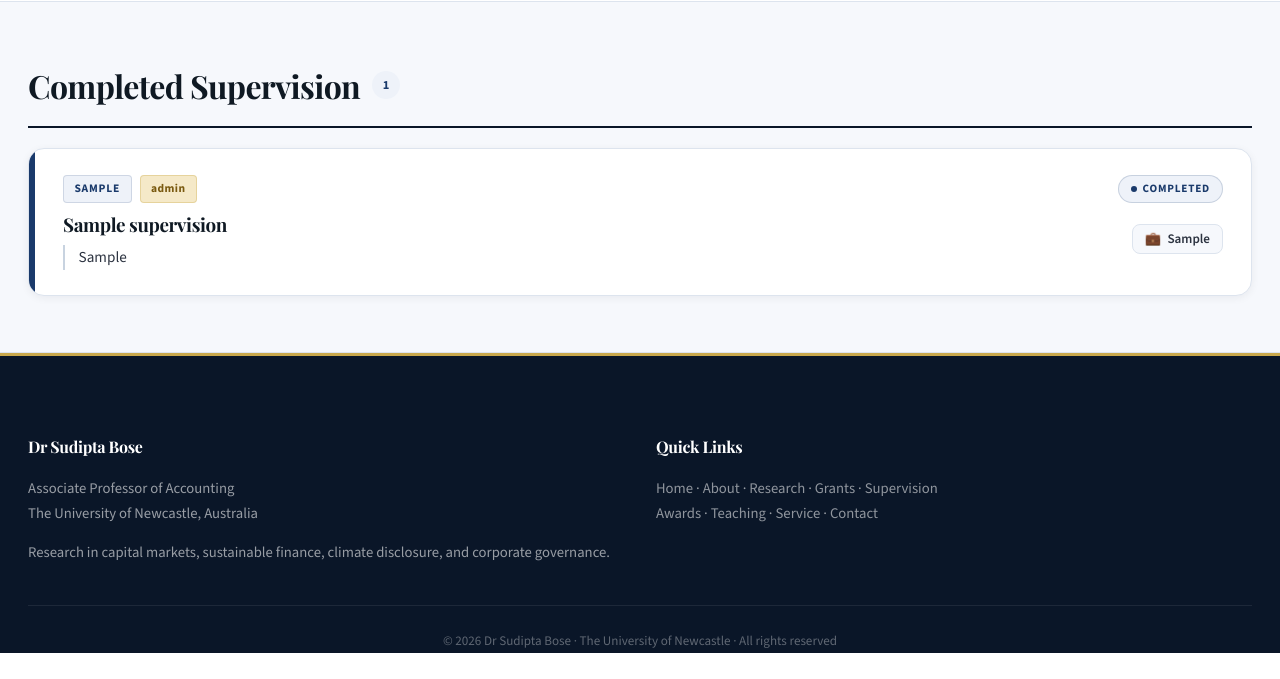
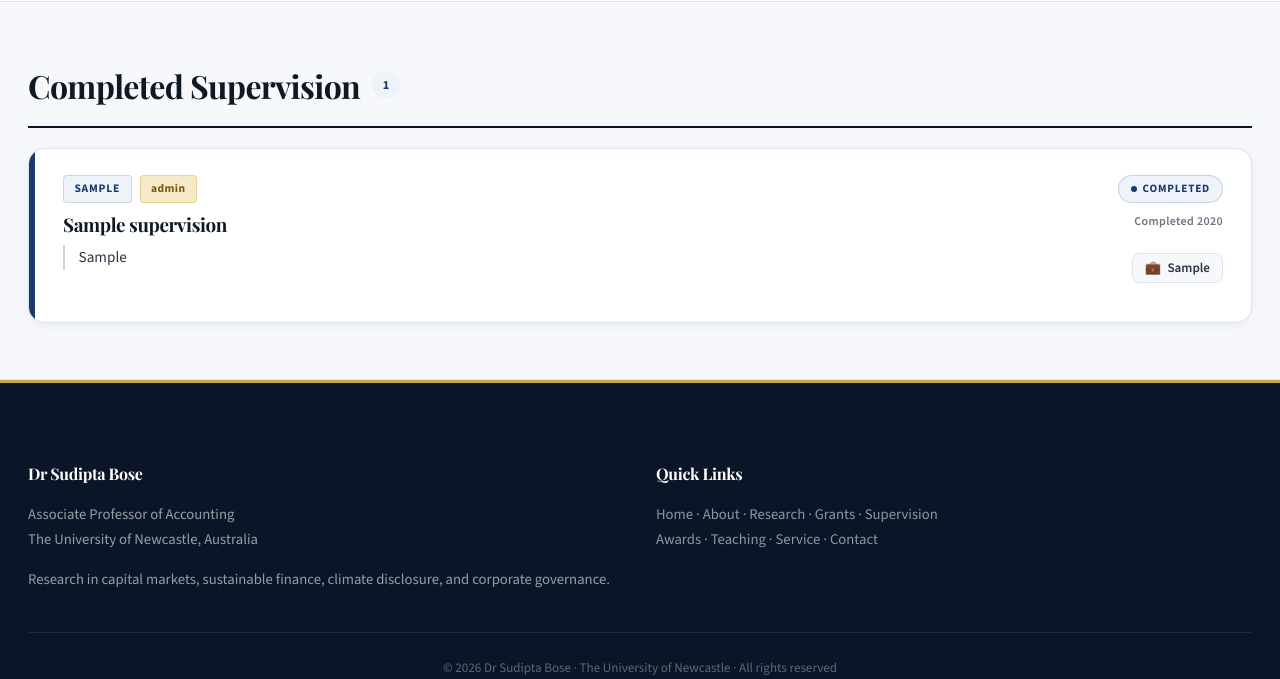
Before and after one commit to Rajibbiswas-Aisking/Sudipta-Bose, a Django app: template website/templates/website/supervision.html in a window 1280 px wide. Shown: the part 720-1399 px from the top of the page. Before the commit the page ends 1373 px from the top, so only its background shows below. Run offline with Django 5.2, Linux system fonts and the light colour scheme; the template is opened without the code that fills it: values that come from a table or form of the project are taken from there, others are empty; tables that the repository leaves empty hold one stand-in row (values such as "Sample post"); some web fonts are replaced.

Commit message:
supervisison year
Co-authored-by: Copilot <copilot@github.com>

```diff
--- a/website/admin.py
+++ b/website/admin.py
@@ -51,9 +51,9 @@ class AwardAdmin(admin.ModelAdmin):
 
 @admin.register(Supervision)
 class SupervisionAdmin(admin.ModelAdmin):
-    list_display = ('student_name', 'degree', 'status', 'role', 'current_position', 'ordering')
+    list_display = ('student_name', 'degree', 'status', 'role', 'current_position', 'completed_year', 'ordering')
     list_editable = ('ordering',)
-    fields = ('student_name', 'degree', 'status', 'role', 'topic', 'current_position', 'ordering')
+    fields = ('student_name', 'degree', 'status', 'role', 'topic', 'current_position', 'completed_year', 'ordering')
 
 
 @admin.register(ServiceItem)
--- a/website/management/commands/seed_site.py
+++ b/website/management/commands/seed_site.py
@@ -88,6 +88,8 @@ class Command(BaseCommand):
 
         Supervision.objects.create(student_name='Example PhD Candidate', degree='PhD', status='Current', role='Principal Supervisor', topic='Sustainability reporting', ordering=1)
         Supervision.objects.create(student_name='Example MPhil Candidate', degree='MPhil', status='Current', role='Co-Supervisor', topic='Corporate governance', ordering=2)
+        Supervision.objects.create(student_name='Dr Jane Smith', degree='PhD', status='Completed', role='Principal Supervisor', topic='Climate risk disclosure', current_position='Senior Lecturer, University of Sydney', completed_year=2023, ordering=3)
+        Supervision.objects.create(student_name='Dr Michael Johnson', degree='PhD', status='Completed', role='Co-Supervisor', topic='ESG metrics and valuation', current_position='Research Fellow, UNSW', completed_year=2022, ordering=4)
 
         ServiceItem.objects.create(
             title='Editorial Panel Member',
--- a/website/models.py
+++ b/website/models.py
@@ -214,6 +214,10 @@ class Supervision(models.Model):
         max_length=300, blank=True,
         help_text='Current position or job title of the graduate (for completed supervisions)'
     )
+    completed_year = models.PositiveIntegerField(
+        blank=True, null=True,
+        help_text='Year the supervision was completed (for completed supervisions)'
+    )
     ordering = models.PositiveIntegerField(default=0)
 
     class Meta:
--- a/website/templates/website/supervision.html
+++ b/website/templates/website/supervision.html
@@ -154,6 +154,13 @@
   line-height: 1.4;
 }
 
+.completed-year {
+  font-size: 0.75rem;
+  font-weight: 600;
+  color: var(--muted);
+  letter-spacing: 0.03em;
+}
+
 /* ── Section heading with count ──────────────────── */
 .sup-section-head {
   display: flex;
@@ -280,6 +287,9 @@
           </div>
           <div class="sup-side">
             <span class="status-badge completed">Completed</span>
+            {% if item.completed_year %}
+            <span class="completed-year">Completed {{ item.completed_year }}</span>
+            {% endif %}
             {% if item.current_position %}
             <p class="current-position-badge">
               <span>💼</span>
```
Also changed, not shown: website/migrations/0015_supervision_completed_year.py (added), website/migrations/0016_alter_publication_rank.py (added).
